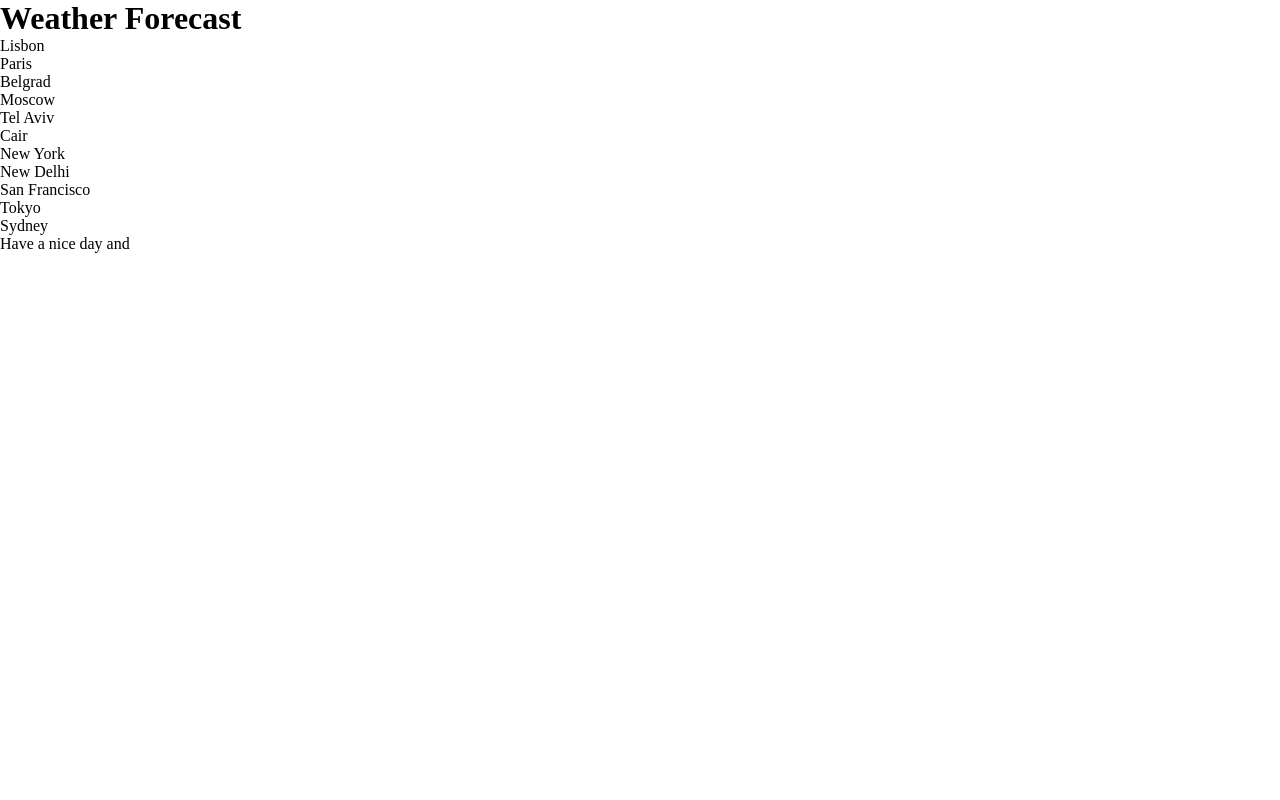
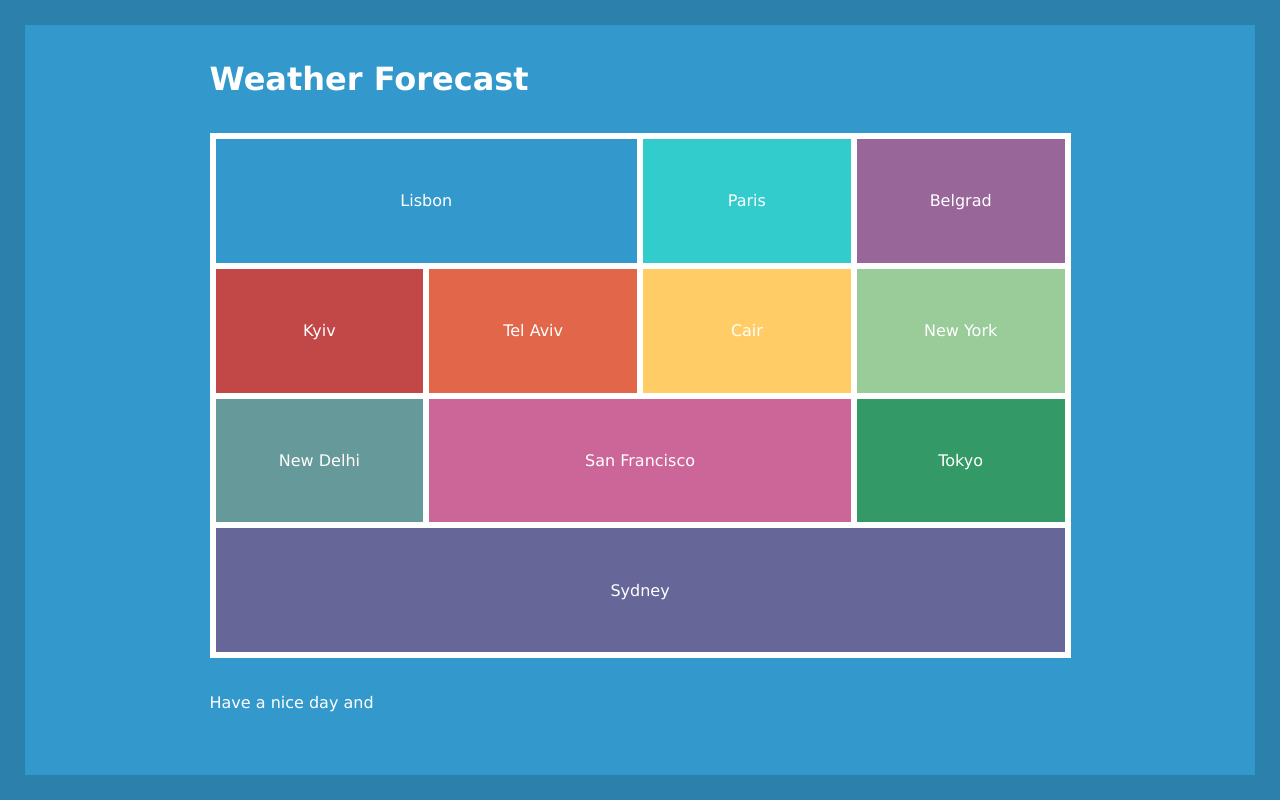
Before and after one commit to VladyslavRuryk/Weather_Forecast-Flexbox, a website: page src/index.html in a window 1280 px wide. Drawn offline with nearby package versions, Linux system fonts and the light colour scheme; files that its build step writes are made by us from their sources.

Commit message:
add styles

```diff
--- a/src/index.html
+++ b/src/index.html
@@ -26,8 +26,8 @@
                 </div>
             </div>
             <div class="row">
-                <div class="cell" id="moscow">
-                    <p>Moscow</p>
+                <div class="cell" id="kyiv">
+                    <p>Kyiv</p>
                     <span></span>
                 </div>
                 <div class="cell" id="tel_aviv">
--- a/src/style/main.scss
+++ b/src/style/main.scss
@@ -3,5 +3,158 @@
   padding: 0;
 }
 body{
-  height: 100vh;
+  height: calc(100vh - 50px);
+  background-color: #3399CC;
+  border: #2B81AC solid 25px;
+  color: #ffffff;
+  font-family: 'Lucida Sans Unicode';
+
+  header,
+  main,
+  footer{
+    width: 70%;
+    margin: 0 auto;
+    margin-top: 35px;
+  }
+  main{
+    height: 70%;
+    display: -ms-flexbox;
+    display: -webkit-flex;
+    display: flex;
+
+    section{
+      -webkit-flex: 2 1 auto;
+      -ms-flex: 2 1 auto;
+      flex: 2 1 auto;
+      display: -ms-flexbox;
+      display: -webkit-flex;
+      display: flex;
+      -webkit-flex-direction: column;
+      -ms-flex-direction: column;
+      flex-direction: column;
+      background-color: #ffffff;
+      padding: 3px;
+
+      .row{
+        display: -ms-flexbox;
+        display: -webkit-flex;
+        display: flex;
+        -webkit-flex-direction: row;
+        -ms-flex-direction: row;
+        flex-direction: row;
+        -webkit-flex: 1 1 auto;
+        -ms-flex: 1 1 auto;
+        flex: 1 1 auto;
+
+        .cell{
+          display: -ms-flexbox;
+          display: -webkit-flex;
+          display: flex;
+          -webkit-flex-direction: column;
+          -ms-flex-direction: column;
+          flex-direction: column;
+          -webkit-justify-content: center;
+          -ms-flex-pack: center;
+          justify-content: center;
+          -webkit-align-items: center;
+          -ms-flex-align: center;
+          align-items: center;
+          margin: 3px;
+
+          p{
+            font-family: 'Lucida Grande', sans-serif;
+          }
+        }
+        #lisbon{
+          width: calc(50% + 6px);
+          background: rgba(51,153,204, 1);
+
+          &:hover{
+            background-color: rgba(51,153,204, 0.9);
+          }
+        }
+        #paris{
+          width: 25%;
+          background-color: #33CCCC;
+
+          &:hover{
+            background-color: rgba(51,204,204, 0.9);
+          }
+        }
+        #belgrad{
+          width: 25%;
+          background-color: #996699;
+
+          &:hover{
+            background-color: rgba(153,102,153, 0.9);
+          }
+        }
+        #kyiv{
+          width: 25%;
+          background-color: #C24747;
+
+          &:hover{
+            background-color: rgba(194,71,71, 0.9);
+          }
+        }
+        #tel_aviv{
+          width: 25%;
+          background-color: #E2674A;
+
+          &:hover{
+            background-color: rgba(226,103,74, 0.9);
+          }
+        }
+        #cair{
+          width: 25%;
+          background-color: #FFCC66;
+
+          &:hover{
+            background-color: rgba(255,204,102, 0.9);
+          }
+        }
+        #new_york{
+          width: 25%;
+          background-color: #99CC99;
+
+          &:hover{
+            background-color: rgba(153,204,153, 0.9);
+          }
+        }
+        #new_delhi{
+          width: 25%;
+          background-color: #669999;
+
+          &:hover{
+            background-color: rgba(102,153,153, 0.9);
+          }
+        }
+        #san_francisco{
+          width: calc(50% + 6px);
+          background-color: #CC6699;
+
+          &:hover{
+            background-color: rgba(204,102,153, 0.9);
+          }
+        }
+        #tokyo{
+          width: 25%;
+          background-color: #339966;
+
+          &:hover{
+            background-color: rgba(51,153,102, 0.9);
+          }
+        }
+        #sydney{
+          width: 100%;
+          background-color: #666699;
+
+          &:hover{
+            background-color: rgba(102,102,153, 0.9);
+          }
+        }
+      }
+    }
+  }
+
 }
```
Also changed, not shown: build/css/main.css, build/index.html.
